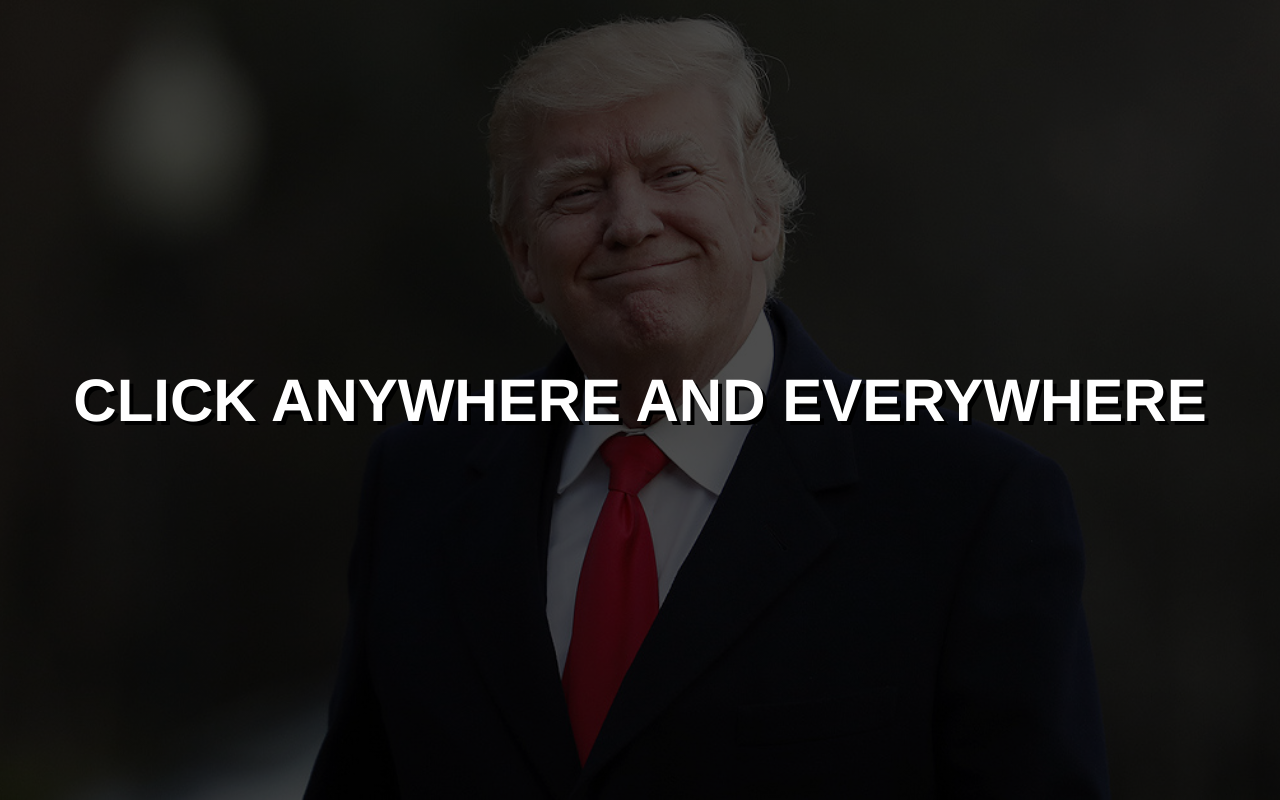
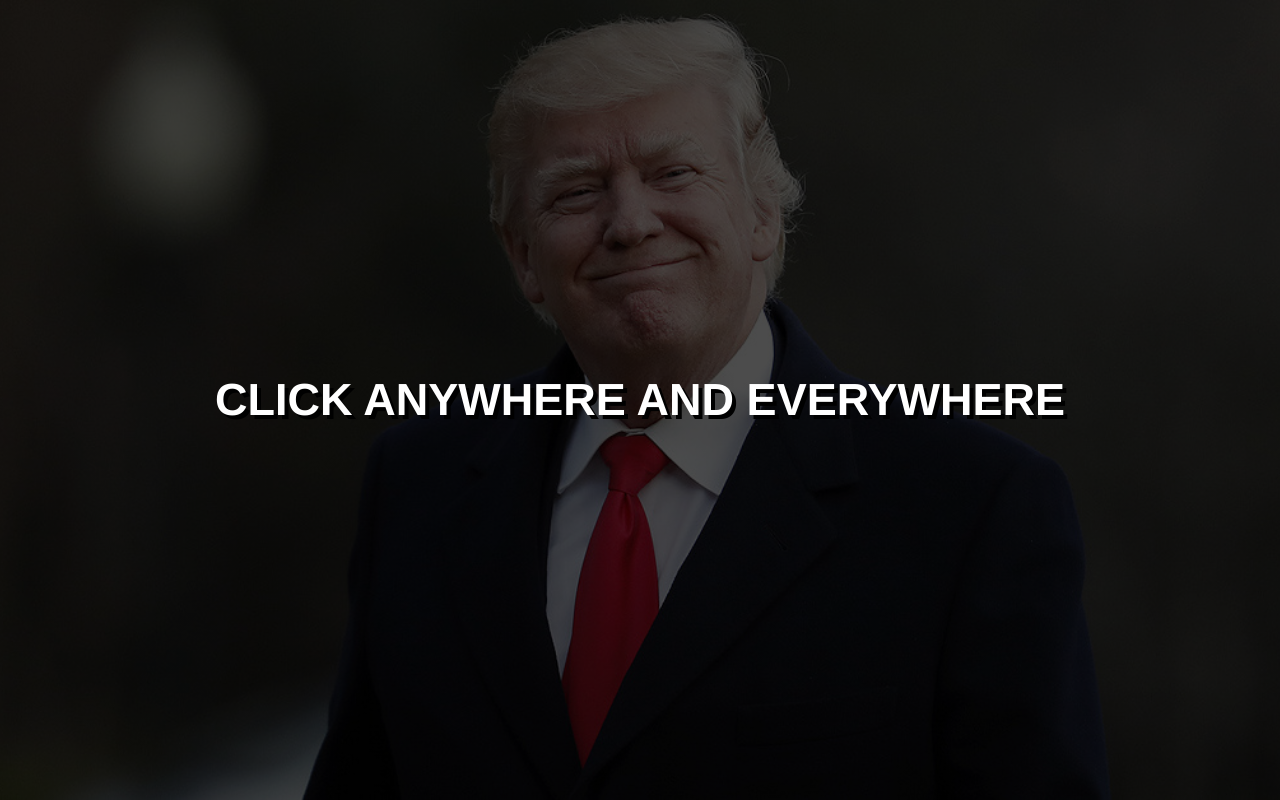
Before and after one commit to RostumAhady/trumpsoundboard, a plain HTML site: page index.html in a window 1280 px wide. Drawn offline with Linux system fonts and the light colour scheme; no server answers.

Commit message:
font size

```diff
--- a/index.html
+++ b/index.html
@@ -10,7 +10,7 @@
     <body>
         <div id="bg">
             <div class="textCont">
-             <h1>CLICK ANYWHERE AND EVERYWHERE</h1>
+             <h2>CLICK ANYWHERE AND EVERYWHERE</h2>
             </div>
         </div>
         <audio preload="auto" src="audio/bing.mp3"></audio>
```
